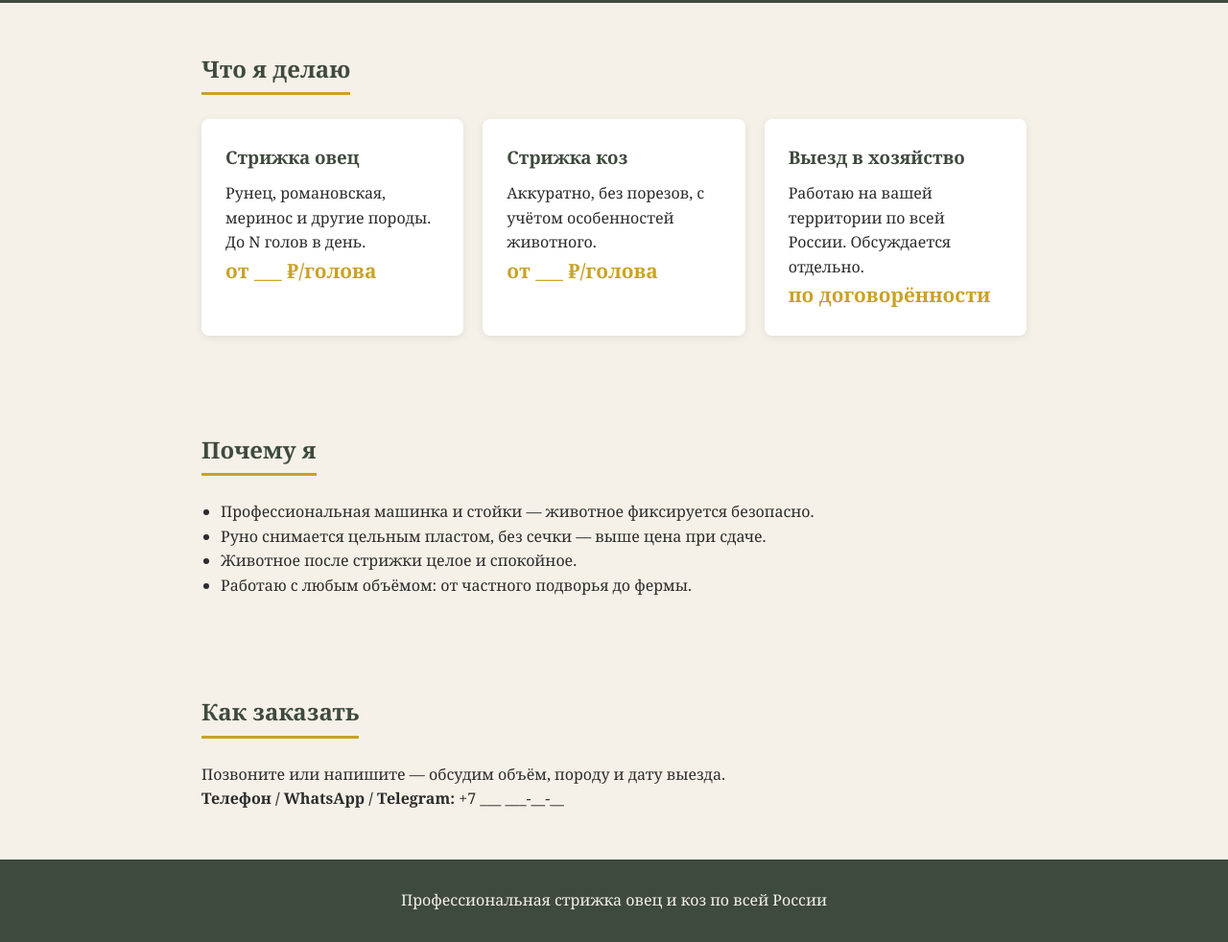
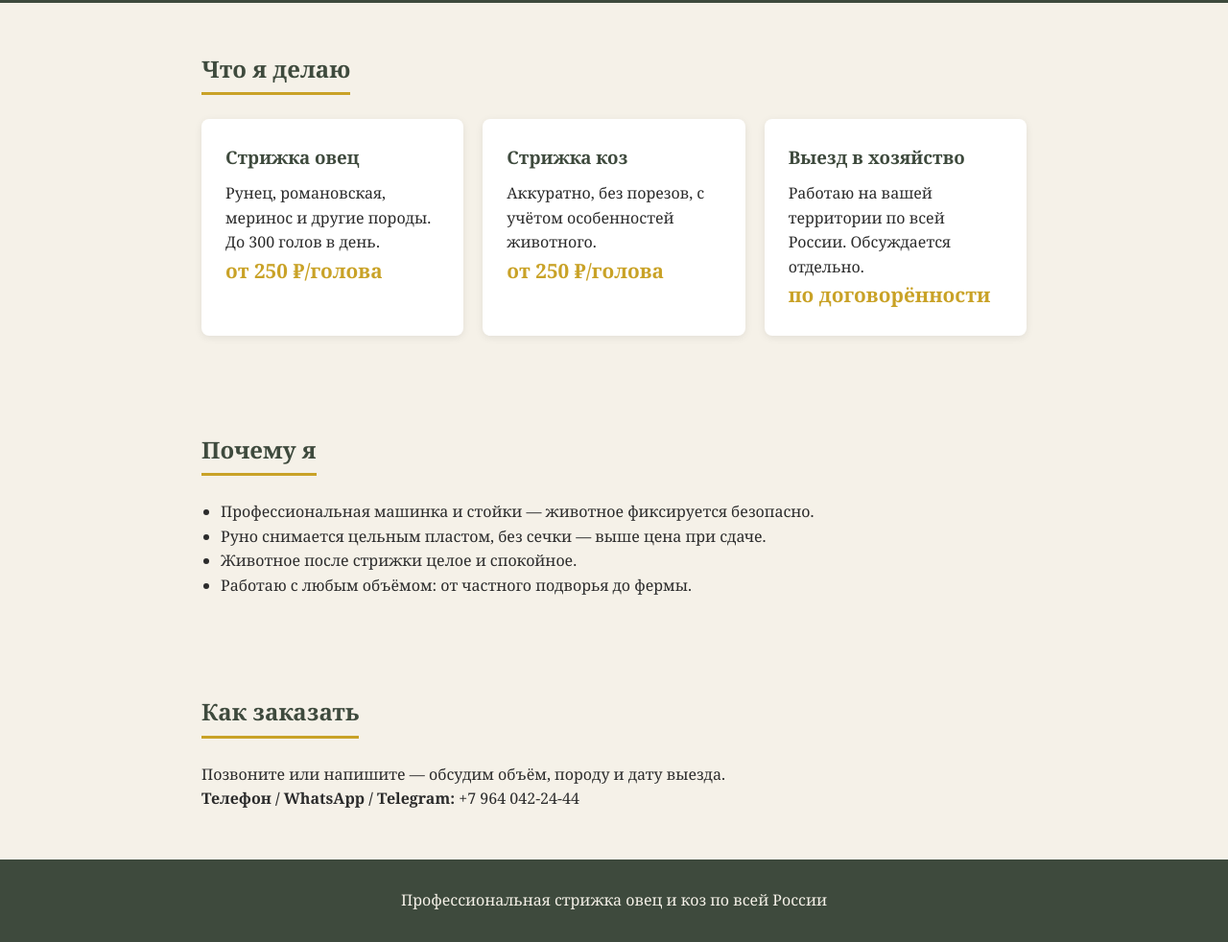
Before and after one commit to aues0993/aues0993.github.io, a plain HTML site: page index.html in a window 1280 px wide. Shown: the part 318-1300 px from the top of the page at 96% size. Drawn offline with Linux system fonts and the light colour scheme.

Commit message:
Revise service details and contact information in index.html
Updated service descriptions and pricing for sheep and goat shearing. Added contact information.

```diff
--- a/code.html
+++ b/index.html
@@ -35,13 +35,13 @@
   <div class="cards">
     <div class="card">
       <h3>Стрижка овец</h3>
-      <p>Рунец, романовская, меринос и другие породы. До N голов в день.</p>
-      <p class="price">от ___ ₽/голова</p>
+      <p>Рунец, романовская, меринос и другие породы. До 300 голов в день.</p>
+      <p class="price">от 250 ₽/голова</p>
     </div>
     <div class="card">
       <h3>Стрижка коз</h3>
       <p>Аккуратно, без порезов, с учётом особенностей животного.</p>
-      <p class="price">от ___ ₽/голова</p>
+      <p class="price">от 250 ₽/голова</p>
     </div>
     <div class="card">
       <h3>Выезд в хозяйство</h3>
@@ -64,7 +64,7 @@
 <section id="contacts">
   <h2>Как заказать</h2>
   <p>Позвоните или напишите — обсудим объём, породу и дату выезда.</p>
-  <p><strong>Телефон / WhatsApp / Telegram:</strong> +7 ___ ___-__-__</p>
+  <p><strong>Телефон / WhatsApp / Telegram:</strong> +7 964 042-24-44</p>
 </section>
 
 <footer>
```
